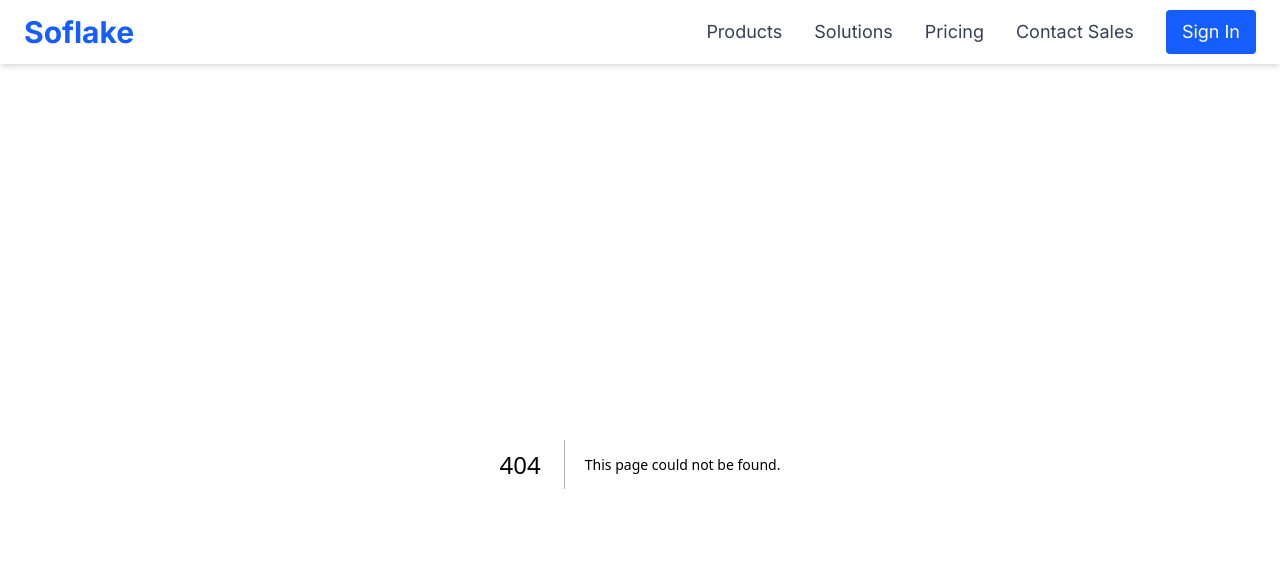
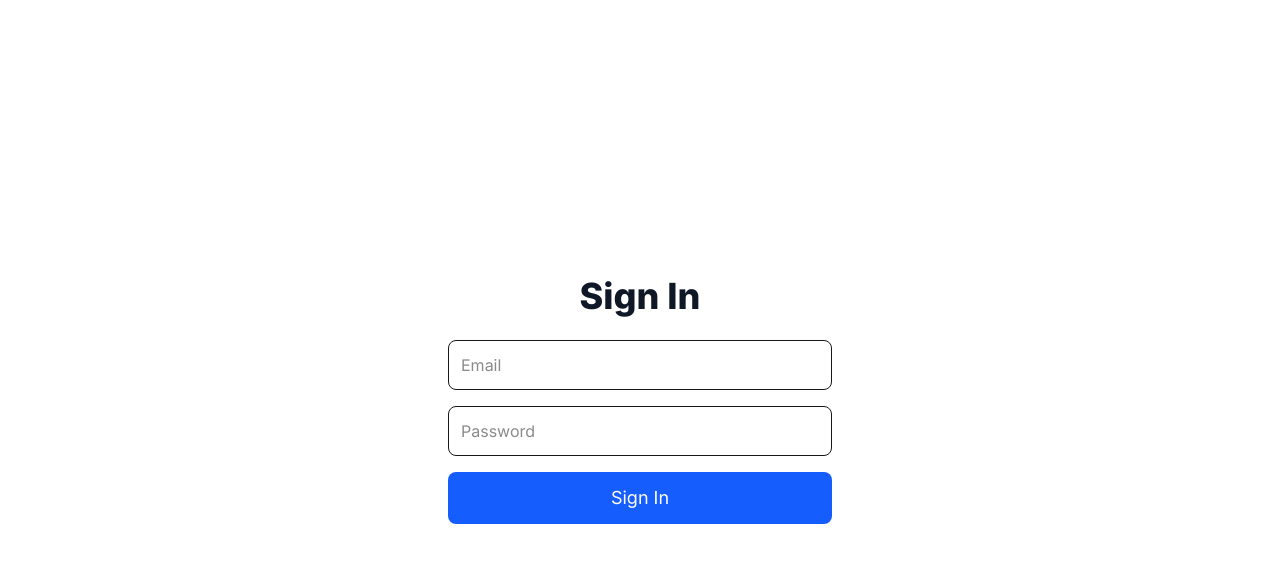
Before and after one commit to alextheceo/nextjs-boilerplate, a Next.js app: page /signin in a window 1280 px wide. Before the commit this address had no page. Shown: the top 562 px of the page. Built offline with nearby package versions, Linux system fonts and the light colour scheme; no server answers.

Commit message:
Add login and dashboard

```diff
--- /dev/null
+++ b/app/api/auth/[...nextauth]/route.ts
@@ -0,0 +1,35 @@
+import NextAuth from "next-auth";
+import CredentialsProvider from "next-auth/providers/credentials";
+
+// ⬇️ EXPORT authOptions CLEANLY
+export const authOptions = {
+  providers: [
+    CredentialsProvider({
+      name: "Credentials",
+      credentials: {
+        email: { label: "Email", type: "text" },
+        password: { label: "Password", type: "password" },
+      },
+      async authorize(credentials) {
+        if (credentials?.email && credentials?.password) {
+          return {
+            id: "user-id-123",
+            name: "Alex Thangaraj",
+            email: credentials.email,
+          };
+        }
+        return null;
+      },
+    }),
+  ],
+  pages: {
+    signIn: "/signin",
+  },
+  secret: process.env.NEXTAUTH_SECRET,
+};
+
+// Setup the handler
+const handler = NextAuth(authOptions);
+
+// ⬇️ EXPORT handler correctly for API routes
+export { handler as GET, handler as POST };
--- /dev/null
+++ b/app/dashboard/page.tsx
@@ -0,0 +1,57 @@
+"use client";
+
+import { useSession } from "next-auth/react";
+import { useRouter } from "next/navigation";
+import { useEffect } from "react";
+
+export default function Dashboard() {
+  const { data: session, status } = useSession();
+  const router = useRouter();
+
+  useEffect(() => {
+    async function checkSessionManually() {
+      const res = await fetch("/api/auth/session");
+      const sessionData = await res.json();
+      console.log("Manual fetch session:", sessionData);
+    }
+
+
+    if (status === "unauthenticated") {
+      alert("Not authenticated"); // 🔥 show popup immediately
+      router.push("/signin");
+    }
+
+    if (status === "authenticated" && session) {
+      alert(JSON.stringify(session, null, 2)); // 🔥 show session popup immediately
+    }
+
+
+    checkSessionManually();
+  }, [status, session, router]);
+
+  if (status === "loading") {
+    return (
+      <main className="flex flex-col items-center justify-center min-h-screen">
+        <h1 className="text-2xl font-semibold">Loading...</h1>
+      </main>
+    );
+  }
+
+  if (status === "authenticated" && session) {
+    const firstName = session.user?.name?.split(" ")[0] || "there";
+
+    return (
+      <main className="flex flex-col items-center justify-center min-h-screen px-6 bg-white">
+        <h1 className="text-4xl font-extrabold text-gray-900 mb-6">
+          Welcome, {firstName}!
+        </h1>
+
+        <p className="text-lg text-gray-600">
+          This is your Soflake Dashboard.
+        </p>
+      </main>
+    );
+  }
+
+  return null;
+}
--- /dev/null
+++ b/app/layout.tsx
@@ -0,0 +1,26 @@
+import { Inter } from "next/font/google";
+import "../styles/globals.css";
+import { getServerSession } from "next-auth";
+import { authOptions } from "@/app/api/auth/[...nextauth]/route";
+import { SessionProviderWrapper } from "@/components/SessionProviderWrapper";
+
+const inter = Inter({ subsets: ["latin"] });
+
+export const metadata = {
+  title: "Soflake - Unlock Your Business Potential",
+  description: "Soflake - Your partner in digital transformation.",
+};
+
+export default async function RootLayout({ children }: { children: React.ReactNode }) {
+  const session = await getServerSession(authOptions);
+
+  return (
+    <html lang="en">
+      <body className={inter.className}>
+        <SessionProviderWrapper session={session}>
+          {children}
+        </SessionProviderWrapper>
+      </body>
+    </html>
+  );
+}
--- /dev/null
+++ b/app/signin/page.tsx
@@ -0,0 +1,64 @@
+"use client";
+
+import { signIn } from "next-auth/react";
+import { useRouter } from "next/navigation";
+import { useState } from "react";
+
+export default function SignIn() {
+  const router = useRouter();
+  const [error, setError] = useState("");
+
+  async function handleSubmit(e: any) {
+    e.preventDefault();
+    const email = e.target.email.value;
+    const password = e.target.password.value;
+
+    const result = await signIn("credentials", {
+      redirect: false,
+      email,
+      password,
+    });
+
+    if (result?.error) {
+      setError("Invalid login credentials.");
+    } else if (result?.ok) {
+      // Instead of router.push, do a full page reload
+      window.location.replace("/dashboard"); ;
+    }
+  }
+
+  return (
+    <main className="flex flex-col items-center justify-center min-h-screen px-6 bg-white">
+      <h1 className="text-4xl font-extrabold text-gray-900 mb-6">
+        Sign In
+      </h1>
+
+      <form
+        onSubmit={handleSubmit}
+        className="flex flex-col gap-4 w-full max-w-sm"
+      >
+        <input
+          name="email"
+          type="email"
+          required
+          placeholder="Email"
+          className="border p-3 rounded-lg"
+        />
+        <input
+          name="password"
+          type="password"
+          required
+          placeholder="Password"
+          className="border p-3 rounded-lg"
+        />
+        <button
+          type="submit"
+          className="bg-blue-600 hover:bg-blue-700 text-white py-3 rounded-lg text-lg"
+        >
+          Sign In
+        </button>
+        {error && <p className="text-red-600">{error}</p>}
+      </form>
+    </main>
+  );
+}
--- /dev/null
+++ b/components/SessionProviderWrapper.tsx
@@ -0,0 +1,12 @@
+"use client";
+
+import { SessionProvider } from "next-auth/react";
+import { Session } from "next-auth";
+
+export function SessionProviderWrapper({ children, session }: { children: React.ReactNode, session: Session | null }) {
+  return (
+    <SessionProvider session={session}>
+      {children}
+    </SessionProvider>
+  );
+}
--- a/package.json
+++ b/package.json
@@ -11,6 +11,7 @@
   "dependencies": {
     "@heroicons/react": "^2.2.0",
     "next": "15.3.1",
+    "next-auth": "^4.24.11",
     "react": "^19.0.0",
     "react-dom": "^19.0.0"
   },
```
Also changed, not shown: pages/_app.tsx (+5 -4 lines), tsconfig.json (+23 -5 lines), app/api/hello.ts (renamed from pages/api/hello.ts), 1 other file (tests, documents, lock files or other folders).
